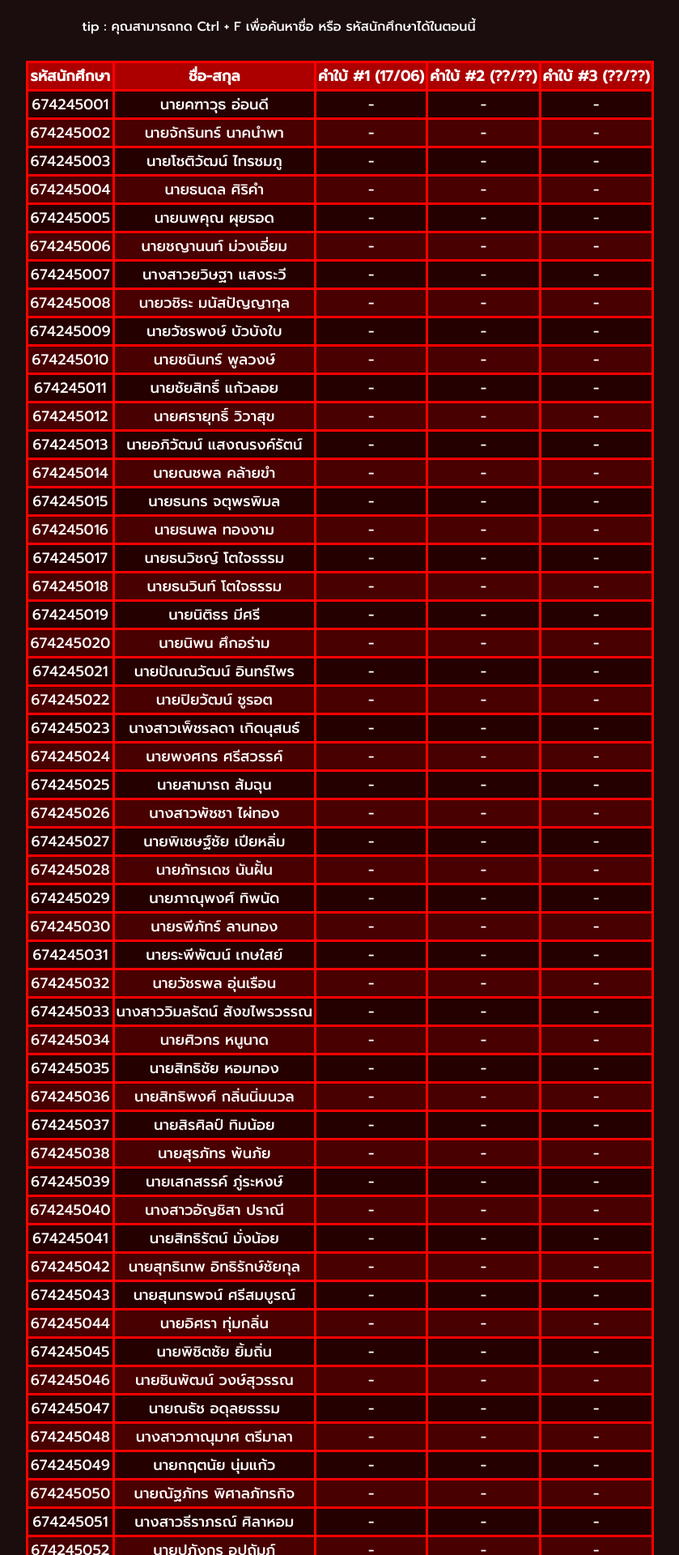
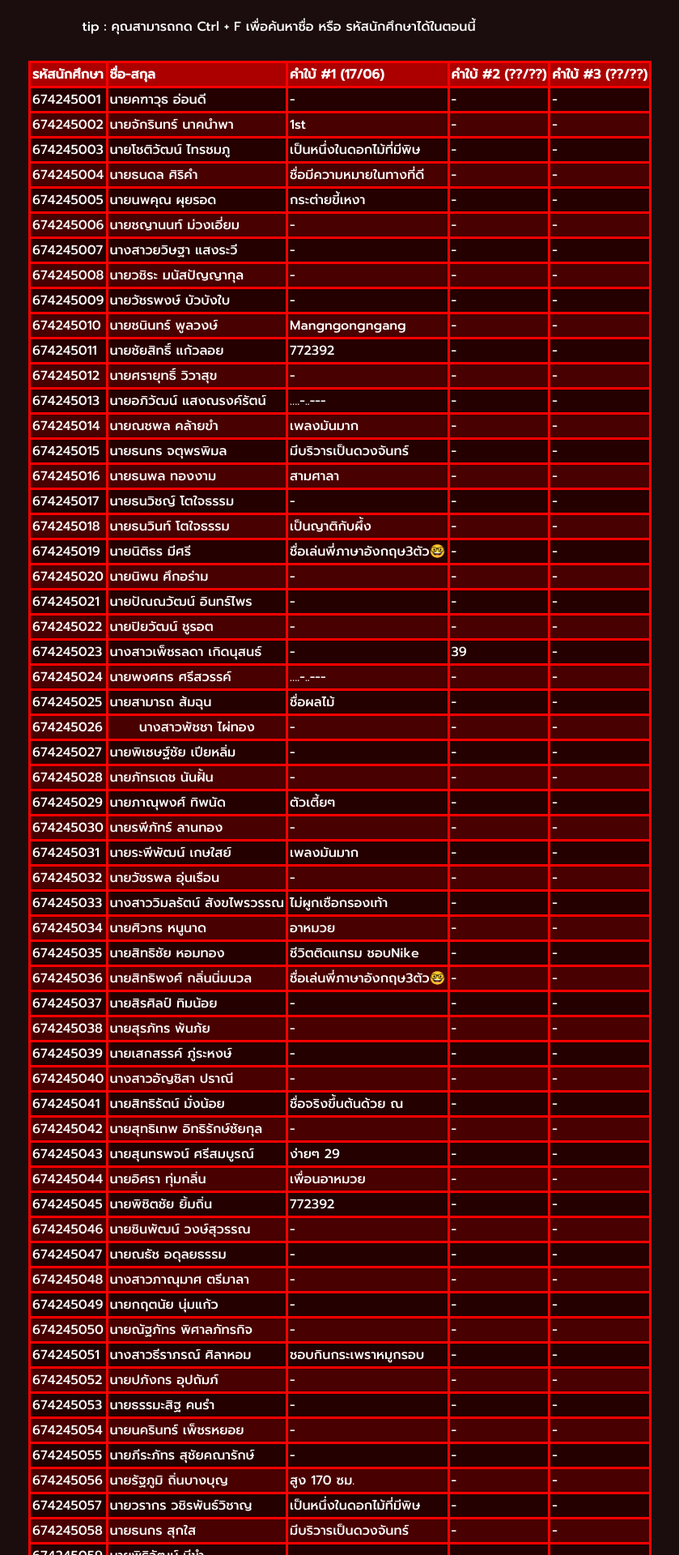
Before and after one commit to littlepakan/NPRUCS66site, a React (Create React App) app: page /mentors in a window 1280 px wide. Shown: the part 200-2120 px from the top of the page at 81% size, without its empty margins (220-1059 px from the left). Built offline with nearby package versions, Linux system fonts and the light colour scheme; a web font is replaced by a local one.

Commit message:
Add files via upload

```diff
--- a/src/containers/mentor/Mentor.css
+++ b/src/containers/mentor/Mentor.css
@@ -4,15 +4,20 @@
   display: flex;
   flex-direction: column;
   align-items: center;
-  padding: 2rem 0;
+  /* padding: 0rem 0; */
+}
+
+.NPRUCS66_mentor-heading{
+  padding: 2rem 2rem 0 2rem ;
 }
 
 .table_mentor, .th_mentor, .td_mentor {
   margin-top: 30px;
   padding: 2px;
-  font-size: 18px;
+  font-size: 16px;
   border: 3px solid rgb(255, 0, 0);
   border-collapse: collapse;
+  text-align: start;
   .head_detail{
     background-color: rgb(172, 0, 0);
   }
@@ -27,7 +32,7 @@
   .table_mentor, .th_mentor, .td_mentor {
     margin-top: 30px;
     padding: 5px;
-    font-size: 15px;
+    font-size: 12px;
   }
 }
 
@@ -35,6 +40,6 @@
   .table_mentor, .th_mentor, .td_mentor {
     margin-top: 30px;
     padding: 5px;
-    font-size: 12px;
+    font-size: 9px;
   }
 }
--- a/src/containers/mentor/Mentor.jsx
+++ b/src/containers/mentor/Mentor.jsx
@@ -49,28 +49,28 @@ const Mentor = () => {
           <tr className="body_detail-even">
             <td className='Number td_mentor '>674245002</td>
             <td className='Name td_mentor'>นายจักรินทร์ นาคนำพา</td>
-            <td className='Hint1 td_mentor'>-</td>
+            <td className='Hint1 td_mentor'>1st</td>
             <td className='Hint2 td_mentor'>-</td>
             <td className='Hint3 td_mentor'>-</td>
           </tr>
           <tr className="body_detail-odd">
             <td className='Number td_mentor '>674245003</td>
             <td className='Name td_mentor'>นายโชติวัฒน์ ไทรชมภู</td>
-            <td className='Hint1 td_mentor'>-</td>
+            <td className='Hint1 td_mentor'>เป็นหนึ่งในดอกไม้ที่มีพิษ</td>
             <td className='Hint2 td_mentor'>-</td>
             <td className='Hint3 td_mentor'>-</td>
           </tr>
           <tr className="body_detail-even">
             <td className='Number td_mentor '>674245004</td>
             <td className='Name td_mentor'>นายธนดล ศิริคํา</td>
-            <td className='Hint1 td_mentor'>-</td>
+            <td className='Hint1 td_mentor'>ชื่อมีความหมายในทางที่ดี</td>
             <td className='Hint2 td_mentor'>-</td>
             <td className='Hint3 td_mentor'>-</td>
           </tr>
           <tr className="body_detail-odd">
             <td className='Number td_mentor '>674245005</td>
             <td className='Name td_mentor'>นายนพคุณ ผุยรอด</td>
-            <td className='Hint1 td_mentor'>-</td>
+            <td className='Hint1 td_mentor'>กระต่ายขี้เหงา</td>
             <td className='Hint2 td_mentor'>-</td>
             <td className='Hint3 td_mentor'>-</td>
           </tr>
@@ -105,14 +105,14 @@ const Mentor = () => {
           <tr className="body_detail-even">
             <td className='Number td_mentor '>674245010</td>
             <td className='Name td_mentor'>นายชนินทร์ พูลวงษ์</td>
-            <td className='Hint1 td_mentor'>-</td>
+            <td className='Hint1 td_mentor'>Mangngongngang</td>
             <td className='Hint2 td_mentor'>-</td>
             <td className='Hint3 td_mentor'>-</td>
           </tr>
           <tr className="body_detail-odd">
             <td className='Number td_mentor '>674245011</td>
             <td className='Name td_mentor'>นายชัยสิทธิ์ แก้วลอย</td>
-            <td className='Hint1 td_mentor'>-</td>
+            <td className='Hint1 td_mentor'>772392</td>
             <td className='Hint2 td_mentor'>-</td>
             <td className='Hint3 td_mentor'>-</td>
           </tr>
@@ -126,28 +126,28 @@ const Mentor = () => {
           <tr className="body_detail-odd">
             <td className='Number td_mentor '>674245013</td>
             <td className='Name td_mentor'>นายอภิวัฒน์ แสงณรงค์รัตน์</td>
-            <td className='Hint1 td_mentor'>-</td>
+            <td className='Hint1 td_mentor'>….-..---</td>
             <td className='Hint2 td_mentor'>-</td>
             <td className='Hint3 td_mentor'>-</td>
           </tr>
           <tr className="body_detail-even">
             <td className='Number td_mentor '>674245014</td>
             <td className='Name td_mentor'>นายณชพล คล้ายขำ</td>
-            <td className='Hint1 td_mentor'>-</td>
+            <td className='Hint1 td_mentor'>เพลงมันมาก</td>
             <td className='Hint2 td_mentor'>-</td>
             <td className='Hint3 td_mentor'>-</td>
           </tr>
           <tr className="body_detail-odd">
             <td className='Number td_mentor '>674245015</td>
             <td className='Name td_mentor'>นายธนกร จตุพรพิมล</td>
-            <td className='Hint1 td_mentor'>-</td>
+            <td className='Hint1 td_mentor'>มีบริวารเป็นดวงจันทร์</td>
             <td className='Hint2 td_mentor'>-</td>
             <td className='Hint3 td_mentor'>-</td>
           </tr>
           <tr className="body_detail-even">
             <td className='Number td_mentor '>674245016</td>
             <td className='Name td_mentor'>นายธนพล ทองงาม</td>
-            <td className='Hint1 td_mentor'>-</td>
+            <td className='Hint1 td_mentor'>สามศาลา</td>
             <td className='Hint2 td_mentor'>-</td>
             <td className='Hint3 td_mentor'>-</td>
           </tr>
@@ -161,14 +161,14 @@ const Mentor = () => {
           <tr className="body_detail-even">
             <td className='Number td_mentor '>674245018</td>
             <td className='Name td_mentor'>นายธนวินท์ โตใจธรรม</td>
-            <td className='Hint1 td_mentor'>-</td>
+            <td className='Hint1 td_mentor'>เป็นญาติกับผึ้ง</td>
             <td className='Hint2 td_mentor'>-</td>
             <td className='Hint3 td_mentor'>-</td>
           </tr>
           <tr className="body_detail-odd">
             <td className='Number td_mentor '>674245019</td>
             <td className='Name td_mentor'>นายนิติธร มีศรี</td>
-            <td className='Hint1 td_mentor'>-</td>
+            <td className='Hint1 td_mentor'>ชื่อเล่นพี่ภาษาอังกฤษ3ตัว🤓</td>
             <td className='Hint2 td_mentor'>-</td>
             <td className='Hint3 td_mentor'>-</td>
           </tr>
@@ -197,20 +197,20 @@ const Mentor = () => {
             <td className='Number td_mentor '>674245023</td>
             <td className='Name td_mentor'>นางสาวเพ็ชรลดา เกิดนุสนธ์</td>
             <td className='Hint1 td_mentor'>-</td>
-            <td className='Hint2 td_mentor'>-</td>
+            <td className='Hint2 td_mentor'>39</td>
             <td className='Hint3 td_mentor'>-</td>
           </tr>
           <tr className="body_detail-even">
             <td className='Number td_mentor '>674245024</td>
             <td className='Name td_mentor'>นายพงศกร ศรีสวรรค์</td>
-            <td className='Hint1 td_mentor'>-</td>
+            <td className='Hint1 td_mentor'>….-..---</td>
             <td className='Hint2 td_mentor'>-</td>
             <td className='Hint3 td_mentor'>-</td>
           </tr>
           <tr className="body_detail-odd">
             <td className='Number td_mentor '>674245025</td>
             <td className='Name td_mentor'>นายสามารถ ส้มฉุน</td>
-            <td className='Hint1 td_mentor'>-</td>
+            <td className='Hint1 td_mentor'>ชื่อผลไม้</td>
             <td className='Hint2 td_mentor'>-</td>
             <td className='Hint3 td_mentor'>-</td>
           </tr>
@@ -238,7 +238,7 @@ const Mentor = () => {
           <tr className="body_detail-odd">
             <td className='Number td_mentor '>674245029</td>
             <td className='Name td_mentor'>นายภาณุพงศ์ ทิพนัด</td>
-            <td className='Hint1 td_mentor'>-</td>
+            <td className='Hint1 td_mentor'>ตัวเตี้ยๆ</td>
             <td className='Hint2 td_mentor'>-</td>
             <td className='Hint3 td_mentor'>-</td>
           </tr>
@@ -252,7 +252,7 @@ const Mentor = () => {
           <tr className="body_detail-odd">
             <td className='Number td_mentor '>674245031</td>
             <td className='Name td_mentor'>นายระพีพัฒน์ เกษใสย์</td>
-            <td className='Hint1 td_mentor'>-</td>
+            <td className='Hint1 td_mentor'>เพลงมันมาก</td>
             <td className='Hint2 td_mentor'>-</td>
             <td className='Hint3 td_mentor'>-</td>
           </tr>
@@ -266,28 +266,28 @@ const Mentor = () => {
           <tr className="body_detail-odd">
             <td className='Number td_mentor '>674245033</td>
             <td className='Name td_mentor'>นางสาววิมลรัตน์ สังขไพรวรรณ</td>
-            <td className='Hint1 td_mentor'>-</td>
+            <td className='Hint1 td_mentor'>ไม่ผูกเชือกรองเท้า</td>
             <td className='Hint2 td_mentor'>-</td>
             <td className='Hint3 td_mentor'>-</td>
           </tr>
           <tr className="body_detail-even">
             <td className='Number td_mentor '>674245034</td>
             <td className='Name td_mentor'>นายศิวกร หนูนาด</td>
-            <td className='Hint1 td_mentor'>-</td>
+            <td className='Hint1 td_mentor'>อาหมวย</td>
             <td className='Hint2 td_mentor'>-</td>
             <td className='Hint3 td_mentor'>-</td>
           </tr>
           <tr className="body_detail-odd">
             <td className='Number td_mentor '>674245035</td>
             <td className='Name td_mentor'>นายสิทธิชัย หอมทอง</td>
-            <td className='Hint1 td_mentor'>-</td>
+            <td className='Hint1 td_mentor'>ชีวิตติดแกรม ชอบNike</td>
             <td className='Hint2 td_mentor'>-</td>
             <td className='Hint3 td_mentor'>-</td>
           </tr>
           <tr className="body_detail-even">
             <td className='Number td_mentor '>674245036</td>
             <td className='Name td_mentor'>นายสิทธิพงศ์ กลิ่นนิ่มนวล</td>
-            <td className='Hint1 td_mentor'>-</td>
+            <td className='Hint1 td_mentor'>ชื่อเล่นพี่ภาษาอังกฤษ3ตัว🤓</td>
             <td className='Hint2 td_mentor'>-</td>
             <td className='Hint3 td_mentor'>-</td>
           </tr>
@@ -322,7 +322,7 @@ const Mentor = () => {
           <tr className="body_detail-odd">
             <td className='Number td_mentor '>674245041</td>
             <td className='Name td_mentor'>นายสิทธิรัตน์ มั่งน้อย</td>
-            <td className='Hint1 td_mentor'>-</td>
+            <td className='Hint1 td_mentor'>ชื่อจริงขึ้นต้นด้วย ณ</td>
             <td className='Hint2 td_mentor'>-</td>
             <td className='Hint3 td_mentor'>-</td>
           </tr>
@@ -336,21 +336,21 @@ const Mentor = () => {
           <tr className="body_detail-odd">
             <td className='Number td_mentor '>674245043</td>
             <td className='Name td_mentor'>นายสุนทรพจน์ ศรีสมบูรณ์</td>
-            <td className='Hint1 td_mentor'>-</td>
+            <td className='Hint1 td_mentor'>ง่ายๆ 29</td>
             <td className='Hint2 td_mentor'>-</td>
             <td className='Hint3 td_mentor'>-</td>
           </tr>
           <tr className="body_detail-even">
             <td className='Number td_mentor '>674245044</td>
             <td className='Name td_mentor'>นายอิศรา ทุ่มกลิ่น</td>
-            <td className='Hint1 td_mentor'>-</td>
+            <td className='Hint1 td_mentor'>เพื่อนอาหมวย</td>
             <td className='Hint2 td_mentor'>-</td>
             <td className='Hint3 td_mentor'>-</td>
           </tr>
           <tr className="body_detail-odd">
             <td className='Number td_mentor '>674245045</td>
             <td className='Name td_mentor'>นายพิชิตชัย ยิ้มถิ่น</td>
-            <td className='Hint1 td_mentor'>-</td>
+            <td className='Hint1 td_mentor'>772392</td>
             <td className='Hint2 td_mentor'>-</td>
             <td className='Hint3 td_mentor'>-</td>
           </tr>
@@ -392,7 +392,7 @@ const Mentor = () => {
           <tr className="body_detail-odd">
             <td className='Number td_mentor '>674245051</td>
             <td className='Name td_mentor'>นางสาวธีราภรณ์ ศิลาหอม</td>
-            <td className='Hint1 td_mentor'>-</td>
+            <td className='Hint1 td_mentor'>ชอบกินกระเพราหมูกรอบ</td>
             <td className='Hint2 td_mentor'>-</td>
             <td className='Hint3 td_mentor'>-</td>
           </tr>
@@ -427,21 +427,21 @@ const Mentor = () => {
           <tr className="body_detail-even">
             <td className='Number td_mentor '>674245056</td>
             <td className='Name td_mentor'>นายรัฐภูมิ ถิ่นบางบุญ</td>
-            <td className='Hint1 td_mentor'>-</td>
+            <td className='Hint1 td_mentor'>สูง 170 ซม.</td>
             <td className='Hint2 td_mentor'>-</td>
             <td className='Hint3 td_mentor'>-</td>
           </tr>
           <tr className="body_detail-odd">
             <td className='Number td_mentor '>674245057</td>
             <td className='Name td_mentor'>นายวรากร วชิรพันธ์วิชาญ</td>
-            <td className='Hint1 td_mentor'>-</td>
+            <td className='Hint1 td_mentor'>เป็นหนึ่งในดอกไม้ที่มีพิษ</td>
             <td className='Hint2 td_mentor'>-</td>
             <td className='Hint3 td_mentor'>-</td>
           </tr>
           <tr className="body_detail-even">
             <td className='Number td_mentor '>674245058</td>
             <td className='Name td_mentor'>นายธนกร สุกใส</td>
-            <td className='Hint1 td_mentor'>-</td>
+            <td className='Hint1 td_mentor'>มีบริวารเป็นดวงจันทร์</td>
             <td className='Hint2 td_mentor'>-</td>
             <td className='Hint3 td_mentor'>-</td>
           </tr>
@@ -462,7 +462,7 @@ const Mentor = () => {
 
         </tbody>
       </table>
-
+    <br />
     </div>
   )
 }
```
